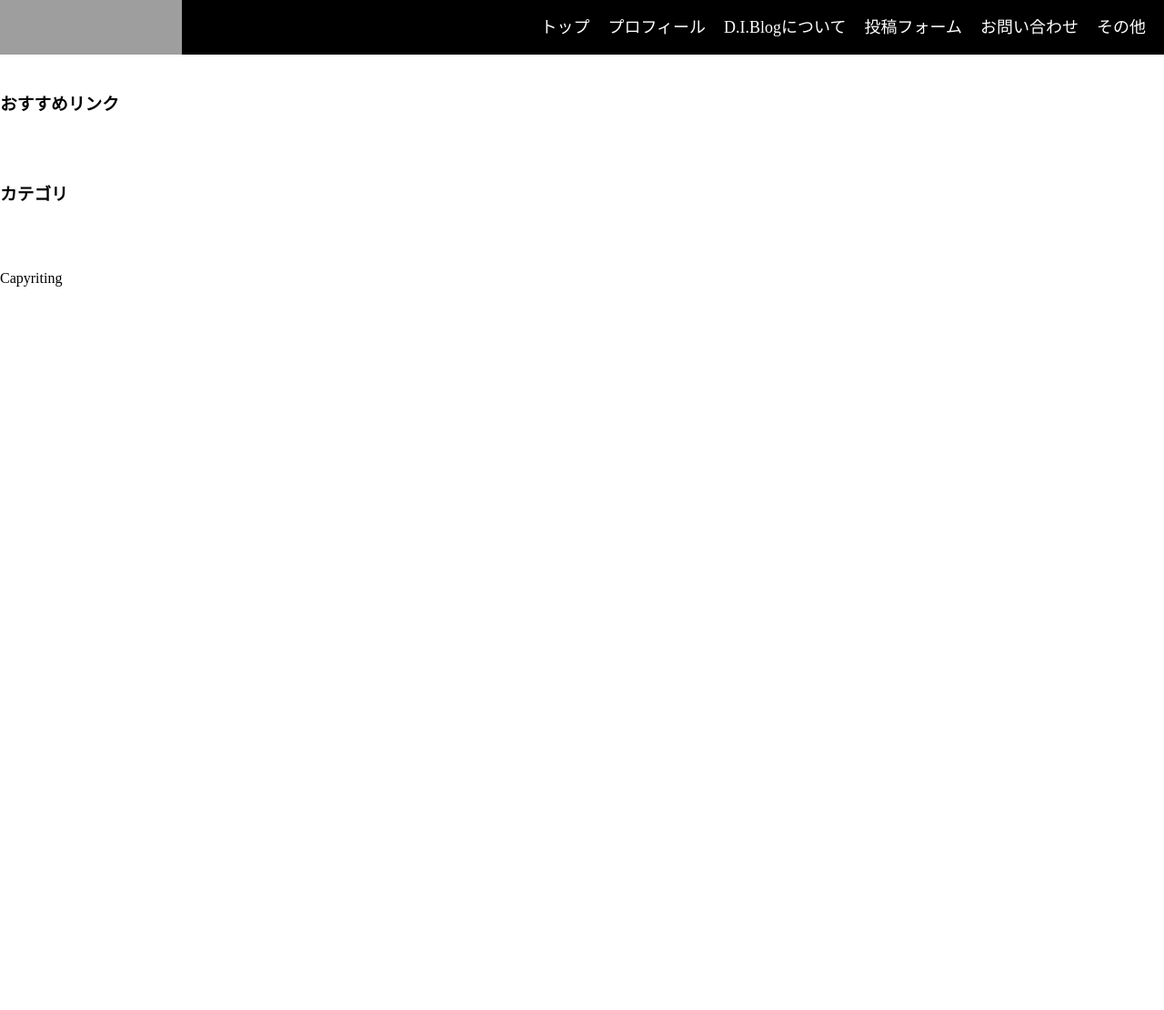
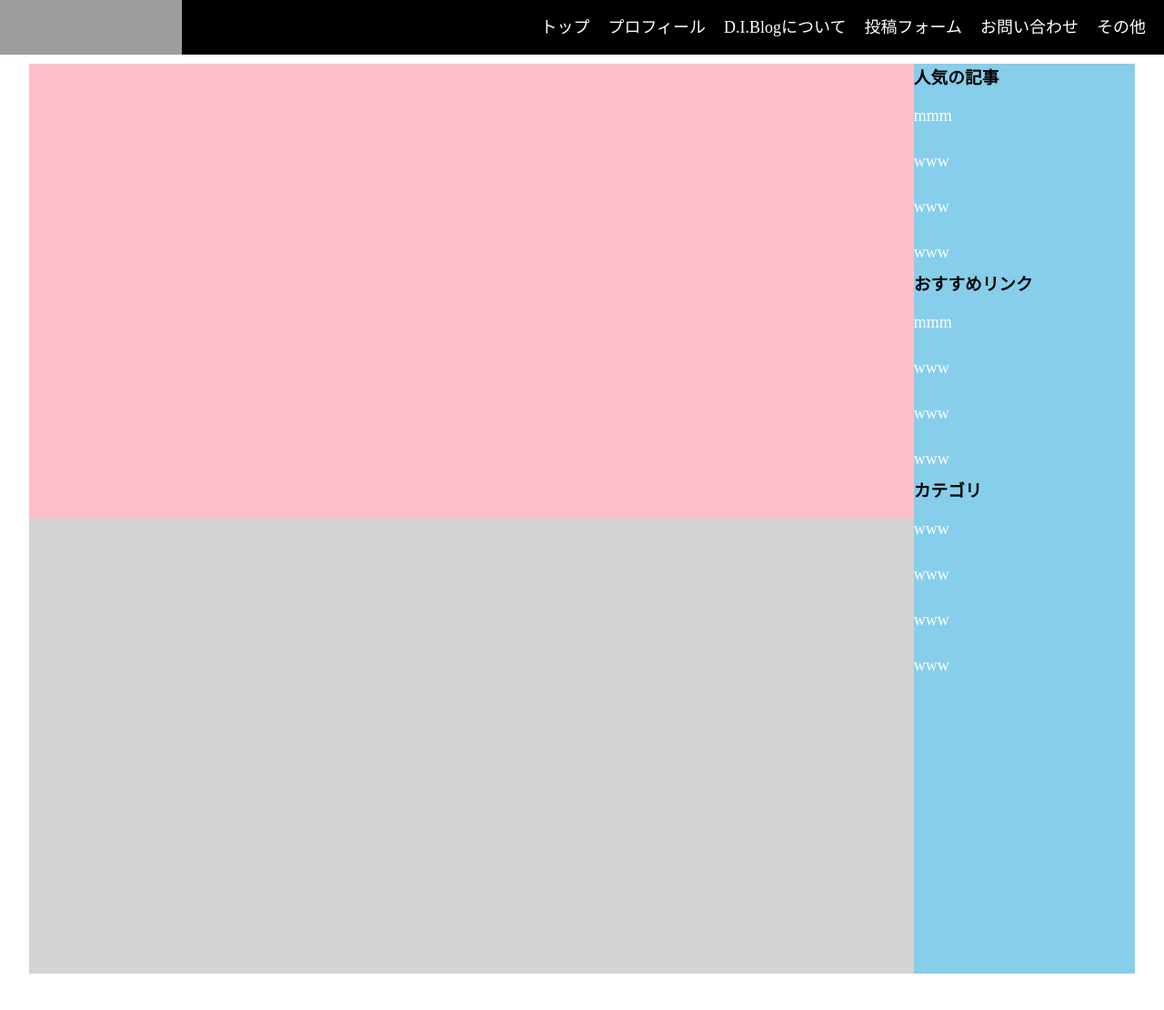
Before and after one commit to uswitch-02/diworks_html_css, a PHP site: page /index2-3.html in a window 1280 px wide. Shown: the whole page at 91% size. Before the commit the page ends 315 px from the top, so only its background shows below. Run offline with PHP 8.4, Linux system fonts and the light colour scheme; grey boxes are pictures that could not be loaded.

Commit message:
[sideber-update]

```diff
--- a/practice2/index2-3.css
+++ b/practice2/index2-3.css
@@ -4,6 +4,8 @@
   padding: 0;
   box-sizing: border-box;
 }
+
+
 header{
   position: absolute;
   top:0px;
@@ -33,3 +35,56 @@ header ul li {
   margin-top: 10px;
 
 }
+
+main{
+  clear: both;
+}
+
+.main-container{
+  width: 95%;
+  margin: 0 auto;
+  margin-top: 70px;
+}
+
+.main-blog{
+  float: left;
+  background-color: lightblue;
+  width: 100%;
+  height: 1000px;
+  margin-bottom: 40px;
+
+}
+.main-sidebar{
+  float: right;
+  background-color: skyblue;
+  width: 20%;
+  height: 1000px;
+  margin-bottom: 40px
+}
+
+.main-sideber h3{
+
+}
+
+.main-sidebar ul{
+  line-height: 40px;
+}
+
+.main-sidebar ul li{
+  list-style: none;
+  padding-right: 20px;
+  color: white;
+  font-size: 18px;
+  margin-top: 10px;
+}
+
+.box1{
+  background-color: pink;
+  width: 80%;
+  height: 500px;
+}
+.box2{
+  background-color: lightgray;
+  width: 80%;
+  height: 500px;
+}
--- a/practice2/index2-3.html
+++ b/practice2/index2-3.html
@@ -27,46 +27,47 @@
 
 
     <main>
-      <div class="main-blog">
-        <div class="box1">
+      <div class="main-container">
+        <div class="main-blog">
+          <div class="main-sidebar">
+          <!--<div class="box3">-->
+            <!--h３下線つける-->
+            <h3>人気の記事</h3>
+            <!--ここは・をnoneでけす-->
+            <ul>
+              <li>mmm</li>
+              <li>www</li>
+              <li>www</li>
+              <li>www</li>
+            </ul>
+            <h3>おすすめリンク</h3>
+            <ul>
+              <li>mmm</li>
+              <li>www</li>
+              <li>www</li>
+              <li>www</li>
+            </ul>
+            <h3>カテゴリ</h3>
+            <ul>
+              <li>www</li>
+              <li>www</li>
+              <li>www</li>
+              <li>www</li>
+            </ul>
+          <!--</div>-->
+          </div>
+          <div class="box1">
 
-        </div>
-        <div class="box2">
+          </div>
+          <div class="box2">
 
-        </div>
-      </div>
+          </div>
 
 
-      <div class="main-sidebar">
-        <div class="box3">
-          <!--h３下線つける-->
-          <h3>人気の記事</h3>
-          <!--ここは・をnoneでけす-->
-          <ul>
-            <li></li>
-            <li></li>
-            <li></li>
-            <li></li>
-          </ul>
-          <h3>おすすめリンク</h3>
-          <ul>
-            <li></li>
-            <li></li>
-            <li></li>
-            <li></li>
-          </ul>
-          <h3>カテゴリ</h3>
-          <ul>
-            <li></li>
-            <li></li>
-            <li></li>
-            <li></li>
-          </ul>
-        </div>
       </div>
     </main>
 
-    <footer>
-      Capyriting
-    </footer>
+    <!--<footer>-->
+    <!--  Capyriting-->
+    <!--</footer>-->
   </body>
```
